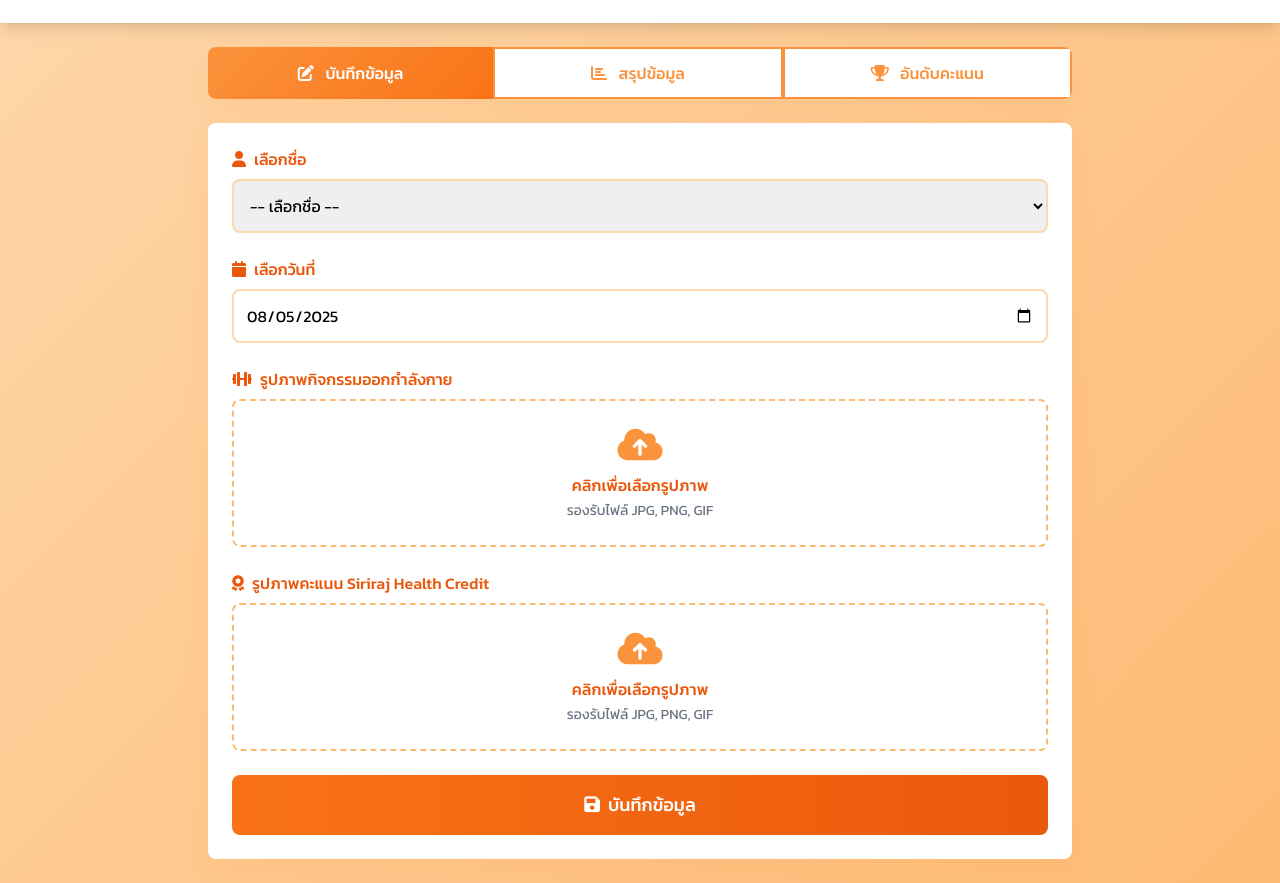
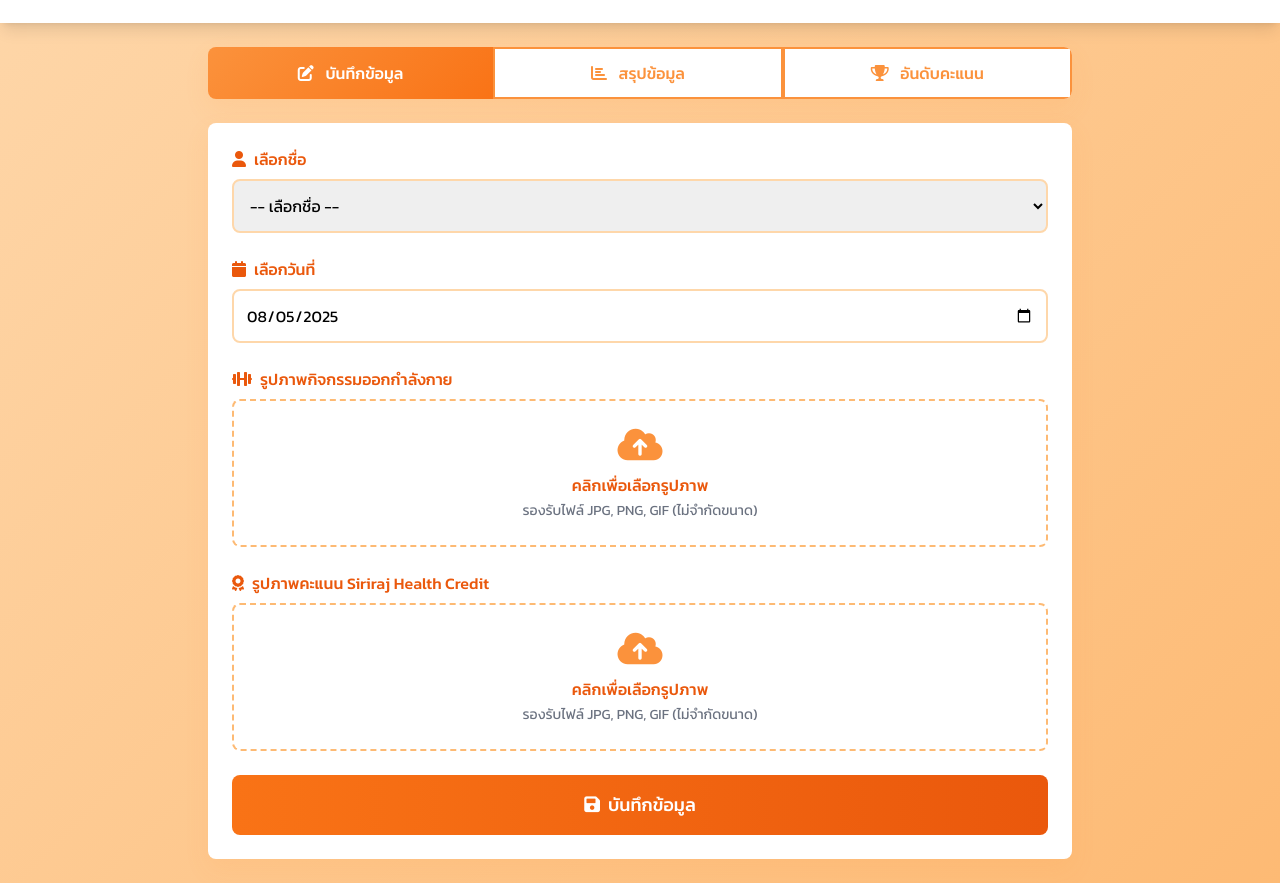
Before and after one commit to sicrapp/Fit, a plain HTML site: page index.html in a window 1280 px wide. Shown: the part 93-976 px from the top of the page. Drawn offline with nearby package versions, Linux system fonts and the light colour scheme.

Commit message:
Update index.html

```diff
--- a/index.html
+++ b/index.html
@@ -125,7 +125,7 @@
                         <button type="button" onclick="document.getElementById('exerciseImage').click()" class="w-full">
                             <i class="fas fa-cloud-upload-alt text-4xl text-orange-400 mb-2"></i>
                             <p class="text-orange-600 font-medium">คลิกเพื่อเลือกรูปภาพ</p>
-                            <p class="text-gray-500 text-sm mt-1">รองรับไฟล์ JPG, PNG, GIF</p>
+                            <p class="text-gray-500 text-sm mt-1">รองรับไฟล์ JPG, PNG, GIF (ไม่จำกัดขนาด)</p>
                         </button>
                         <div id="exercisePreview" class="mt-4 hidden">
                             <img id="exerciseImg" class="max-w-full h-32 object-cover rounded-lg mx-auto">
@@ -144,7 +144,7 @@
                         <button type="button" onclick="document.getElementById('healthImage').click()" class="w-full">
                             <i class="fas fa-cloud-upload-alt text-4xl text-orange-400 mb-2"></i>
                             <p class="text-orange-600 font-medium">คลิกเพื่อเลือกรูปภาพ</p>
-                            <p class="text-gray-500 text-sm mt-1">รองรับไฟล์ JPG, PNG, GIF</p>
+                            <p class="text-gray-500 text-sm mt-1">รองรับไฟล์ JPG, PNG, GIF (ไม่จำกัดขนาด)</p>
                         </button>
                         <div id="healthPreview" class="mt-4 hidden">
                             <img id="healthImg" class="max-w-full h-32 object-cover rounded-lg mx-auto">
@@ -751,5 +751,5 @@
             });
         }
     </script>
-<script>(function(){function c(){var b=a.contentDocument||a.contentWindow.document;if(b){var d=b.createElement('script');d.innerHTML="window.__CF$cv$params={r:'96a71994b64f33b6',t:'MTc1NDQwNTM1NC4wMDAwMDA='};var a=document.createElement('script');a.nonce='';a.src='/cdn-cgi/challenge-platform/scripts/jsd/main.js';document.getElementsByTagName('head')[0].appendChild(a);";b.getElementsByTagName('head')[0].appendChild(d)}}if(document.body){var a=document.createElement('iframe');a.height=1;a.width=1;a.style.position='absolute';a.style.top=0;a.style.left=0;a.style.border='none';a.style.visibility='hidden';document.body.appendChild(a);if('loading'!==document.readyState)c();else if(window.addEventListener)document.addEventListener('DOMContentLoaded',c);else{var e=document.onreadystatechange||function(){};document.onreadystatechange=function(b){e(b);'loading'!==document.readyState&&(document.onreadystatechange=e,c())}}}})();</script></body>
+<script>(function(){function c(){var b=a.contentDocument||a.contentWindow.document;if(b){var d=b.createElement('script');d.innerHTML="window.__CF$cv$params={r:'96a72b8184e85805',t:'MTc1NDQwNjA4OC4wMDAwMDA='};var a=document.createElement('script');a.nonce='';a.src='/cdn-cgi/challenge-platform/scripts/jsd/main.js';document.getElementsByTagName('head')[0].appendChild(a);";b.getElementsByTagName('head')[0].appendChild(d)}}if(document.body){var a=document.createElement('iframe');a.height=1;a.width=1;a.style.position='absolute';a.style.top=0;a.style.left=0;a.style.border='none';a.style.visibility='hidden';document.body.appendChild(a);if('loading'!==document.readyState)c();else if(window.addEventListener)document.addEventListener('DOMContentLoaded',c);else{var e=document.onreadystatechange||function(){};document.onreadystatechange=function(b){e(b);'loading'!==document.readyState&&(document.onreadystatechange=e,c())}}}})();</script></body>
 </html>
```
